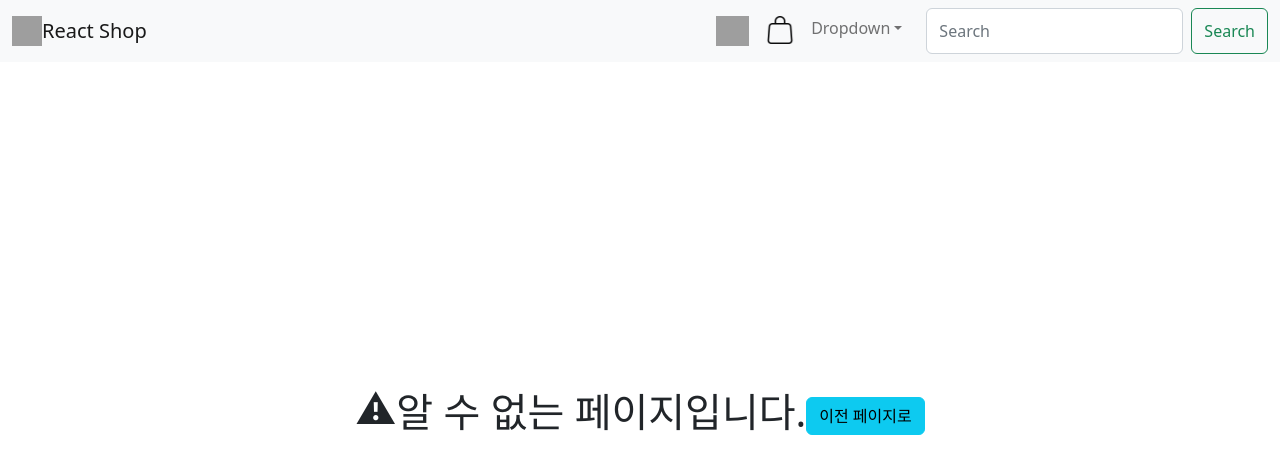
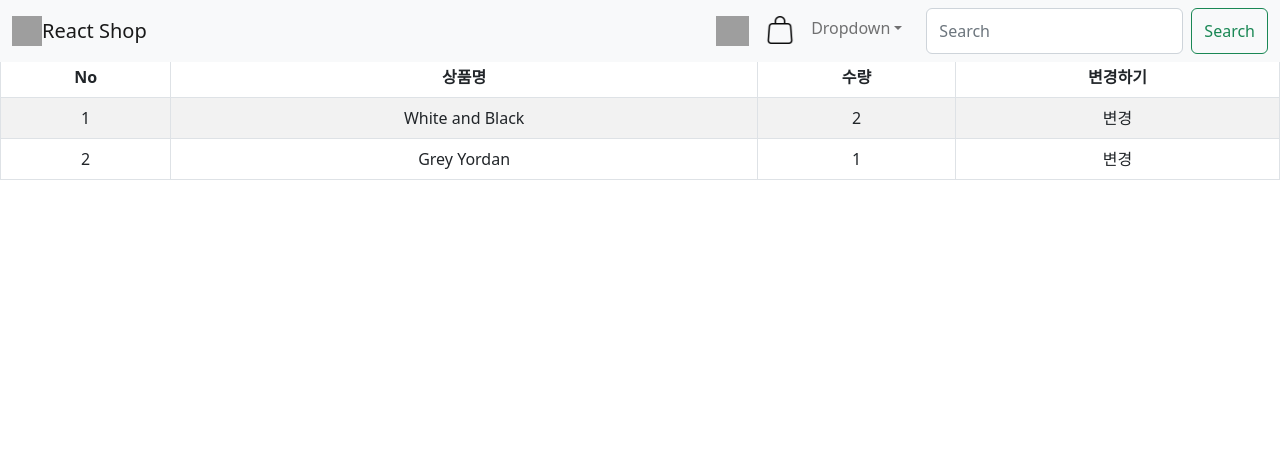
Before and after one commit to poyrison/JSshop, a React (Create React App) app: page /cart in a window 1280 px wide. Shown: the top 474 px of the page. Built offline with nearby package versions, Linux system fonts and the light colour scheme; grey boxes are pictures that could not be loaded.

Commit message:
장바구는 기본 틀 제작

```diff
--- a/package.json
+++ b/package.json
@@ -3,6 +3,7 @@
   "version": "0.1.0",
   "private": true,
   "dependencies": {
+    "@reduxjs/toolkit": "^1.9.3",
     "@testing-library/jest-dom": "^5.16.5",
     "@testing-library/react": "^13.4.0",
     "@testing-library/user-event": "^13.5.0",
@@ -11,6 +12,7 @@
     "react": "^18.2.0",
     "react-bootstrap": "^2.7.2",
     "react-dom": "^18.2.0",
+    "react-redux": "^8.0.5",
     "react-router-dom": "^6.9.0",
     "react-scripts": "5.0.1",
     "styled-components": "^5.3.9",
--- a/src/App.js
+++ b/src/App.js
@@ -6,7 +6,8 @@ import axios from "axios";
 
 import data from "./data.js";
 import Items from "./items.js";
-import Detail from "./routes/detail.js";
+import Detail from "./routes/Detail.js";
+import Cart from "./routes/Cart.js";
 
 import Nav from "react-bootstrap/Nav";
 import Navbar from "react-bootstrap/Navbar";
@@ -108,11 +109,7 @@ function App() {
                         src={process.env.PUBLIC_URL + `/img/home.png`}
                       />
                     </Nav.Link>
-                    <Nav.Link
-                      className="navIcon"
-                      title="장바구니"
-                      href="https://github.com/poyrison/react_shop/"
-                    >
+                    <Nav.Link className="navIcon" title="장바구니" href="/cart">
                       <img
                         style={{ height: "28px", width: "30px" }}
                         src={process.env.PUBLIC_URL + `/img/cart.png`}
@@ -213,6 +210,7 @@ function App() {
             />
           }
         />
+        <Route path="/cart" element={<Cart />} />
 
         {/* {404 에러 페이지} */}
         <Route
--- /dev/null
+++ b/src/routes/Cart.js
@@ -0,0 +1,34 @@
+import Table from "react-bootstrap/Table";
+import { useSelector } from "react-redux";
+
+function Cart() {
+  const ITEM = useSelector((state) => state.item);
+  console.log(ITEM);
+
+  return (
+    <Table striped bordered hover>
+      <thead>
+        <tr>
+          <th>No</th>
+          <th>상품명</th>
+          <th>수량</th>
+          <th>변경하기</th>
+        </tr>
+      </thead>
+      <tbody>
+        {ITEM.map((e, i) => {
+          return (
+            <tr key={i}>
+              <td>{i + 1}</td>
+              <td>{ITEM[i].name}</td>
+              <td>{ITEM[i].count}</td>
+              <td>변경</td>
+            </tr>
+          );
+        })}
+      </tbody>
+    </Table>
+  );
+}
+
+export default Cart;
--- a/src/routes/detail.js
+++ b/src/routes/detail.js
@@ -1,4 +1,4 @@
-import Detail_Nav from "./detail_nav";
+import Detail_Nav from "./Detail_nav";
 
 import Container from "react-bootstrap/Container";
 import Row from "react-bootstrap/Row";
@@ -74,7 +74,7 @@ function Detail({ shoes, alertGridStyle }) {
   }, []);
 
   return (
-    <Container className={`start ${fade}`}>
+    <Container>
       <Row>
         <Col className={`${alertGridStyle}`}>
           <div
@@ -103,6 +103,7 @@ function Detail({ shoes, alertGridStyle }) {
             ) : null}
           </div>
           <img
+            className={`start ${fade}`}
             src={process.env.PUBLIC_URL + `/img/shoes${id}.jpg`}
             alt={`shoes${id}.jpg`}
             width="100%"
--- /dev/null
+++ b/src/store.js
@@ -0,0 +1,15 @@
+import { configureStore, createSlice } from "@reduxjs/toolkit";
+
+const item = createSlice({
+  name: "item",
+  initialState: [
+    { id: 0, name: "White and Black", count: 2 },
+    { id: 1, name: "Grey Yordan", count: 1 },
+  ],
+});
+
+export default configureStore({
+  reducer: {
+    item: item.reducer,
+  },
+});
```
Also changed, not shown: src/index.js (+6 -2 lines), 1 other file (tests, documents, lock files or other folders).
